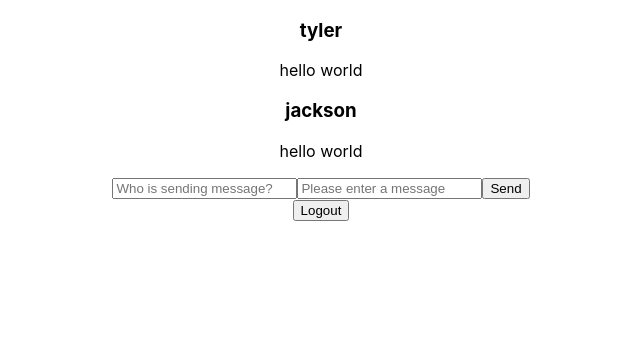
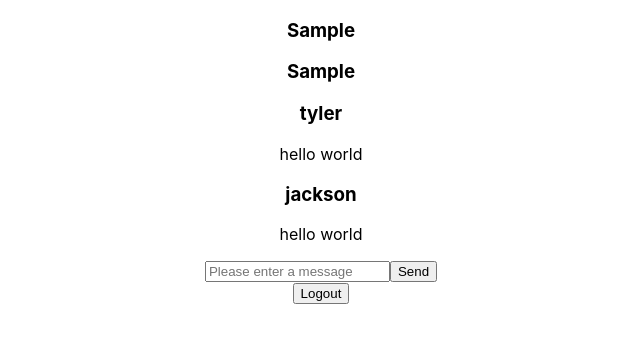
Before and after one commit to tylerletendre98/reduxMessageApp, a React (Create React App) app: page / in a window 1280 px wide. Both pictures are taken after typing "Sample", "Sample123", "Sample" into the empty fields and a click on the button "Create new user". Shown: the top 342 px of the page, without its empty margins (319-959 px from the left). Built offline with nearby package versions, Linux system fonts and the light colour scheme.

Commit message:
got it so that when you create messages it will display using your username not your name

```diff
--- a/src/App.js
+++ b/src/App.js
@@ -13,7 +13,6 @@ function App() {
   const users = useSelector((state) => state.user.value.users);
 
   if (users.length === 0 || currentUser.loggedIn === undefined) {
-    console.log(currentUser);
     return (
       <div className="App">
         <div>
--- a/src/components/DisplayUser.jsx
+++ b/src/components/DisplayUser.jsx
@@ -2,14 +2,15 @@ import React from "react";
 import { useSelector } from "react-redux";
 
 function DisplayUser() {
-  const user = useSelector((state) => state.user.value);
-  console.log(user);
+  const currentLoggedInUser = useSelector(
+    (state) => state.user.value.currentLoggedInUser
+  );
 
   return (
     <div>
       <div>
-        <h3>{user.email}</h3>
-        <h3>{user.name}</h3>
+        <h3>{currentLoggedInUser.username}</h3>
+        <h3>{currentLoggedInUser.fullName}</h3>
       </div>
     </div>
   );
--- a/src/components/Login.jsx
+++ b/src/components/Login.jsx
@@ -34,10 +34,10 @@ function Login() {
         </div>
         <div>
           <div>
-            <label htmlFor="">Email: </label>
+            <label htmlFor="">Username: </label>
             <input
               type="text"
-              placeholder="enter email"
+              placeholder="enter your username"
               onChange={handleEmailChange}
               value={email}
             />
--- a/src/components/createNewMessage.jsx
+++ b/src/components/createNewMessage.jsx
@@ -1,39 +1,31 @@
 import React, { useState } from "react";
+import { useSelector } from "react-redux";
 import { useDispatch } from "react-redux";
 import { createMessage } from "../features/message";
 
 function CreateNewMessage() {
+  const currentLoggedInUser = useSelector(
+    (state) => state.user.value.currentLoggedInUser
+  );
   const [text, setText] = useState("");
-  const [sender, setSender] = useState("");
 
   const dispatch = useDispatch();
 
   const handleTextChange = (e) => {
     setText(e.target.value);
   };
-
-  const handleSenderChange = (e) => {
-    setSender(e.target.value);
-  };
   const handleSubmit = (e) => {
     const newMessage = {
-      user: sender,
+      user: currentLoggedInUser.username,
       message: text,
     };
     dispatch(createMessage(newMessage));
-    setSender("");
     setText("");
   };
 
   return (
     <div>
       <div>
-        <input
-          type="text"
-          value={sender}
-          placeholder="Who is sending message?"
-          onChange={handleSenderChange}
-        />
         <input
           type="textarea"
           placeholder="Please enter a message"
```
